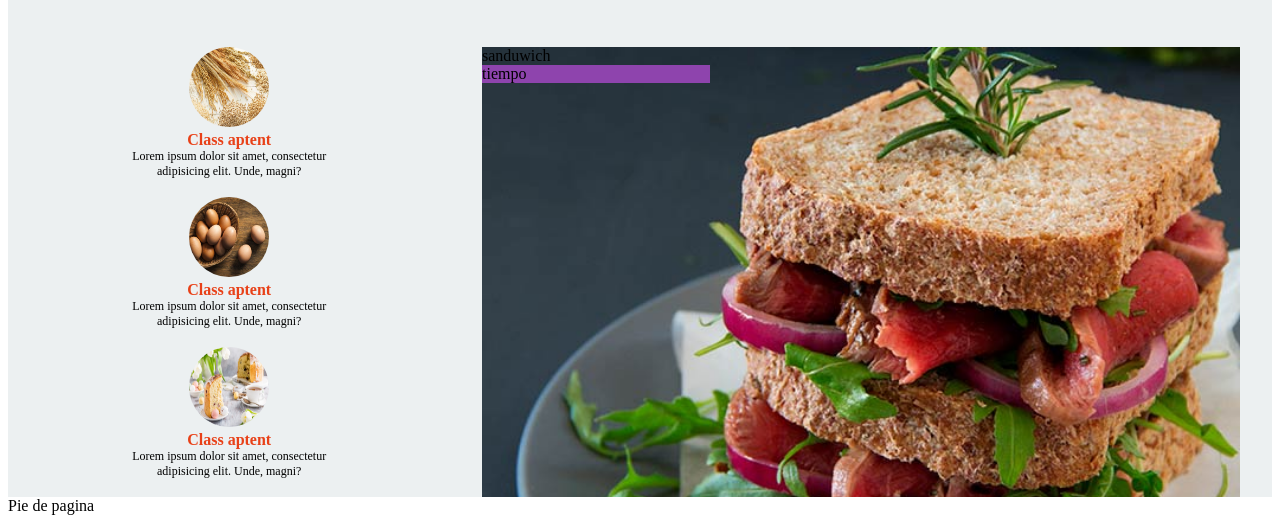
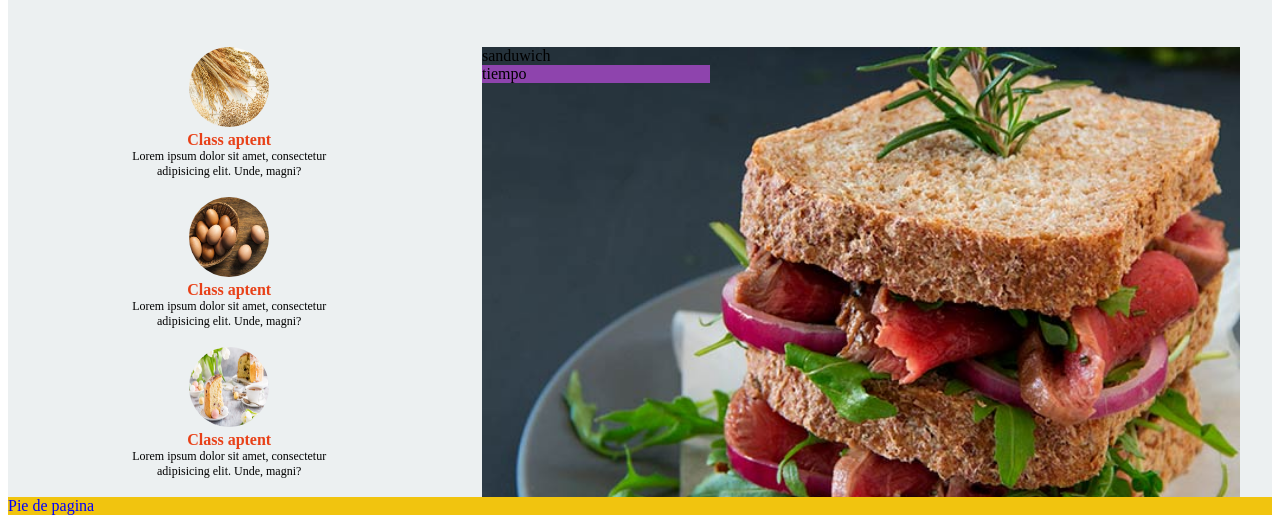
Before and after one commit to erishdaren/Gustoso, a plain HTML site: page index.html in a window 1280 px wide. Shown: the part 2080-2603 px from the top of the page. Drawn offline with Linux system fonts and the light colour scheme; a web font is replaced by a local one.

Commit message:
mi segundo comit en css

```diff
--- a/main.css
+++ b/main.css
@@ -260,3 +260,7 @@ main{
             width: 30%;
             background: #8e44ad;
             }
+            .piedepagina{
+                background-color: #f1c40f;
+                color: blue;
+            }
```
